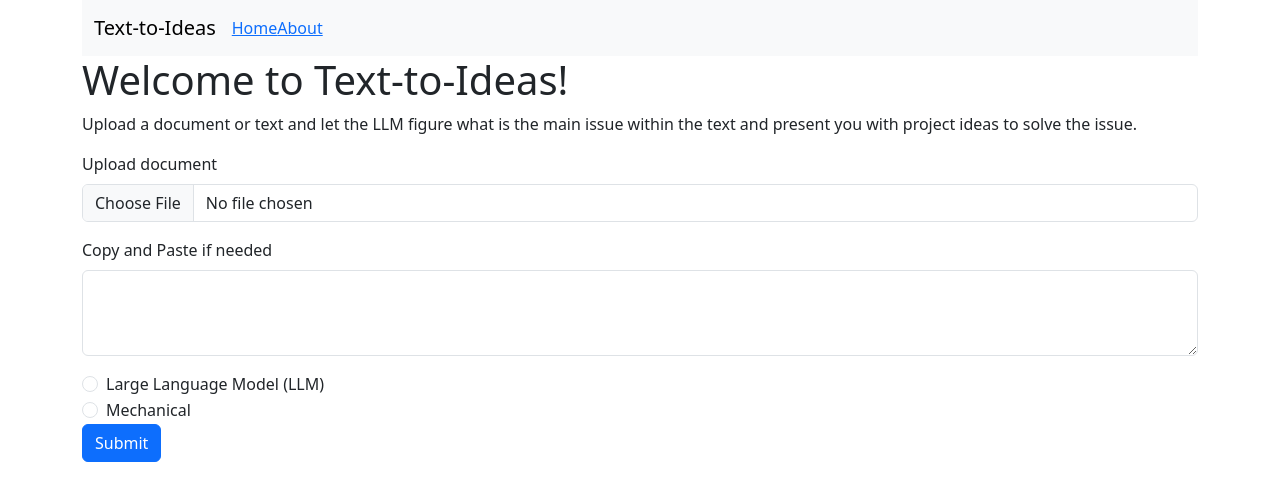
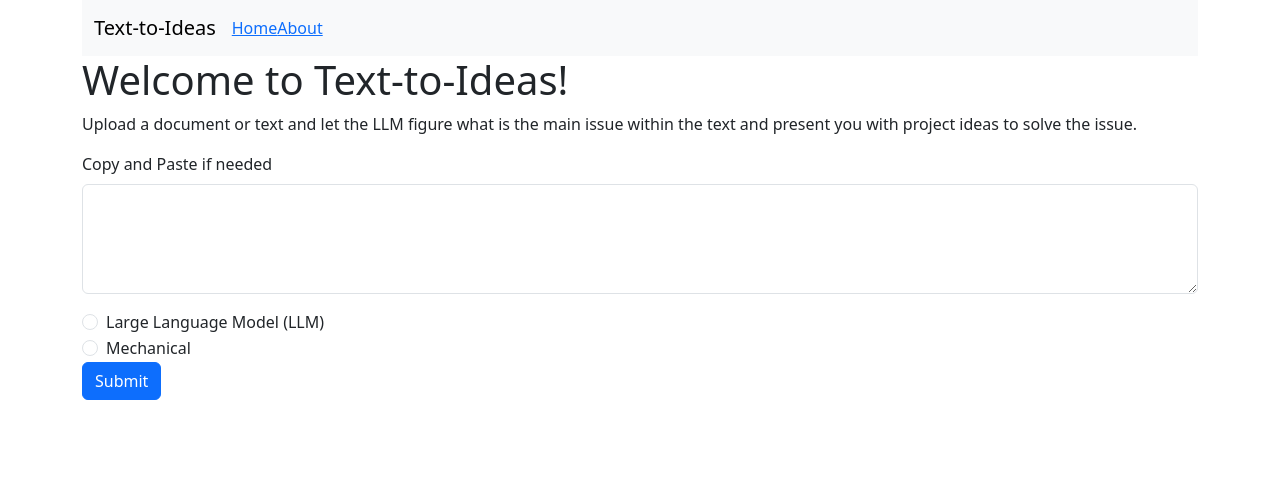
Before and after one commit to DW579/text-to-ideas, a Next.js app: page / in a window 1280 px wide. Shown: the top 500 px of the page. Built offline with nearby package versions, Linux system fonts and the light colour scheme.

Commit message:
Updated to not give option for documents (later implementation). Updated api

```diff
--- a/pages/api/hello.js
+++ b/pages/api/form.js
@@ -1,4 +1,5 @@
 // Next.js API route support: https://nextjs.org/docs/api-routes/introduction
+const fs = require('fs');
 
 export default function handler(req, res) {
     if (req.method === "POST") {
--- a/pages/index.js
+++ b/pages/index.js
@@ -6,33 +6,32 @@ import axios from "axios";
 
 export default function Home() {
     const [formData, setFormData] = useState({
-        ideaType: "",
-        document: null,
+        type: "",
+        text: "",
     });
 
-    const handleFileChange = (e) => {
-        const file = e.target.files[0];
-
+    const handleTextChange = (e) => {
+        const text = e.target.value;
         setFormData((prevData) => ({
             ...prevData,
-            document: file,
+            text,
         }));
     };
 
-    const handleIdeaTypeChange = (e) => {
+    const handleTypeChange = (e) => {
         e.persist();
         console.log(e.target.value);
 
         setFormData((prevState) => ({
             ...prevState,
-            ideaType: e.target.value,
+            type: e.target.value,
         }));
     };
 
     const handleSubmit = async (e) => {
         e.preventDefault();
         try {
-            const response = await axios.post("/api/hello", formData);
+            const response = await axios.post("/api/form", formData);
             console.log("Form submitted successfully!", response.data);
         } catch (error) {
             console.error("Error submitting form:", error);
@@ -48,25 +47,16 @@ export default function Home() {
             <p>Upload a document or text and let the LLM figure what is the main issue within the text and present you with project ideas to solve the issue.</p>
             <Form onSubmit={handleSubmit}>
                 <Form.Group
-                    controlId="formFile"
-                    className="mb-3"
-                >
-                    <Form.Label>Upload document</Form.Label>
-                    <Form.Control
-                        type="file"
-                        name="document"
-                        accept=".pdf,.doc,.docx,.txt"
-                        onChange={handleFileChange}
-                    />
-                </Form.Group>
-                <Form.Group
                     className="mb-3"
                     controlId="exampleForm.ControlTextarea1"
                 >
                     <Form.Label>Copy and Paste if needed</Form.Label>
                     <Form.Control
                         as="textarea"
-                        rows={3}
+                        rows={4}
+                        name="textValue"
+                        value={formData.text}
+                        onChange={handleTextChange}
                     />
                 </Form.Group>
                 <Form.Group controlId="typeOptions">
@@ -75,16 +65,16 @@ export default function Home() {
                         name="selectedOption"
                         value="large language model (llm)"
                         label="Large Language Model (LLM)"
-                        checked={formData.ideaType === "large language model (llm)"}
-                        onChange={handleIdeaTypeChange}
+                        checked={formData.type === "large language model (llm)"}
+                        onChange={handleTypeChange}
                     />
                     <Form.Check
                         type="radio"
                         name="selectedOption"
                         value="mechanical"
                         label="Mechanical"
-                        checked={formData.ideaType === "mechanical"}
-                        onChange={handleIdeaTypeChange}
+                        checked={formData.type === "mechanical"}
+                        onChange={handleTypeChange}
                     />
                 </Form.Group>
                 <Button
```
